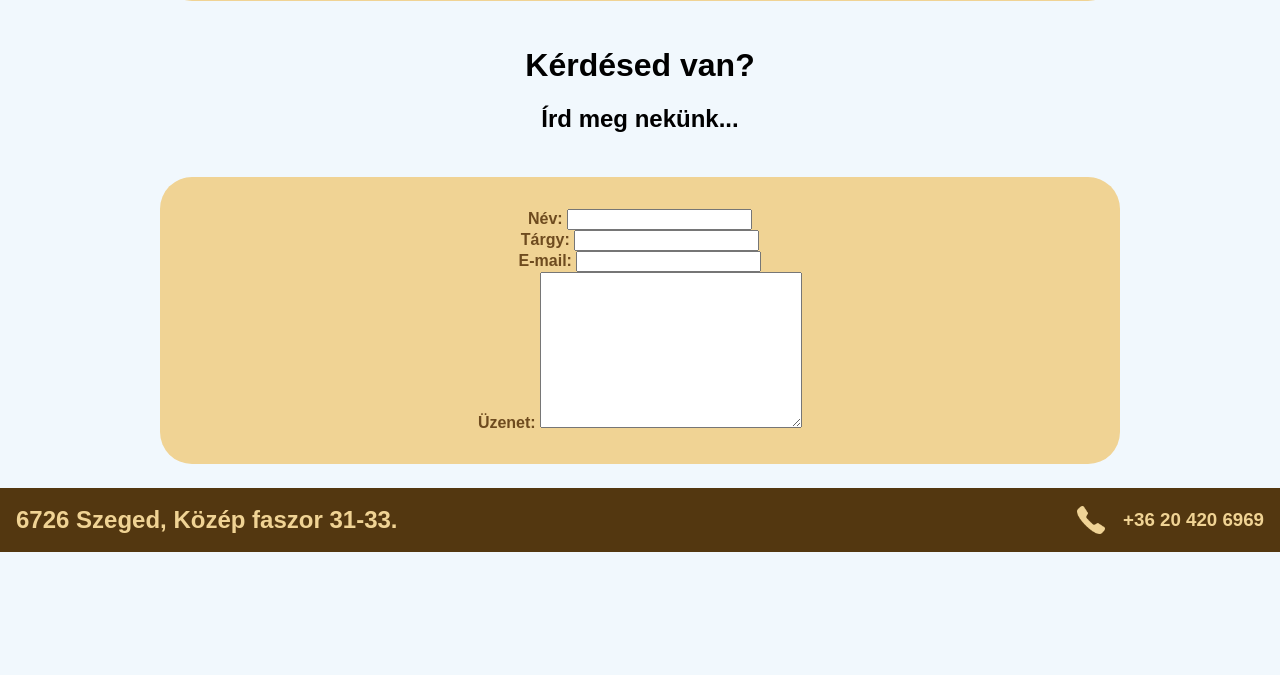
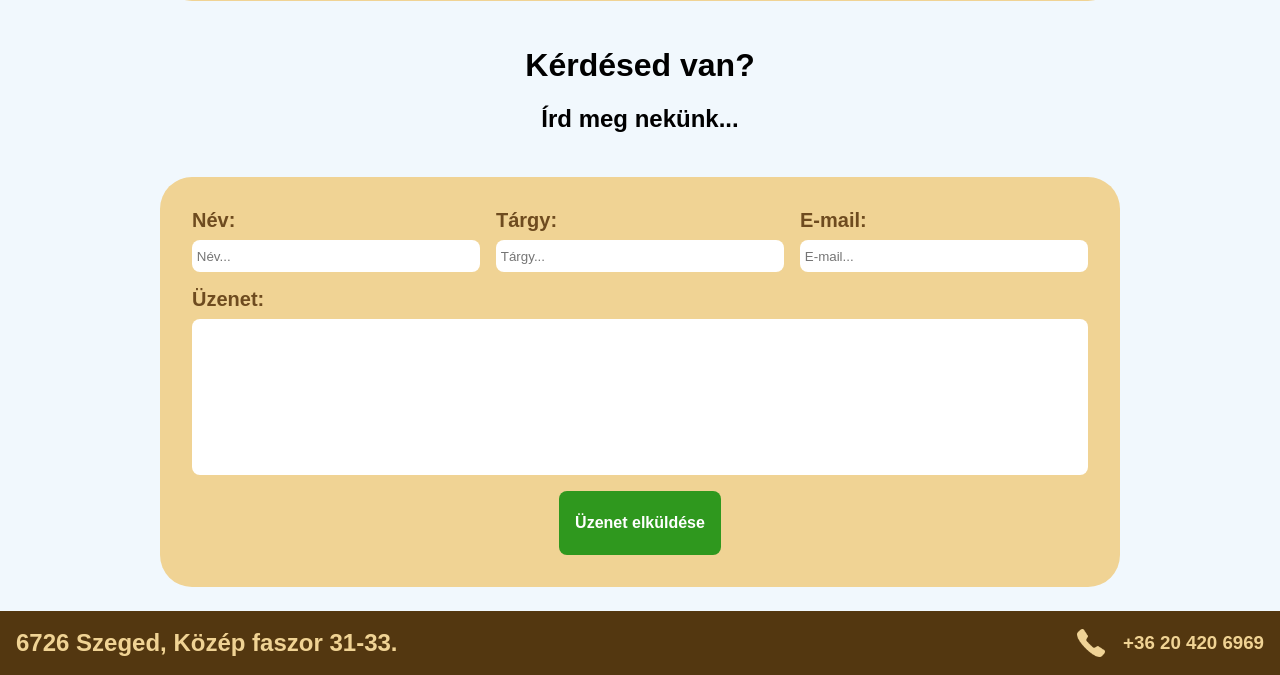
Before and after one commit to alukacs03/webterv_projekt_2024, a PHP site: page /pages/index.html in a window 1280 px wide. Shown: the part 2871-3546 px from the top of the page. Before the commit the page ends 3423 px from the top, so only its background shows below. Run offline with PHP 8.4, Linux system fonts and the light colour scheme.

Commit message:
Kapcsolatfelvétel formula befejez + ideiglenes 404-es oldal létrehozása

```diff
--- a/pages/index.html
+++ b/pages/index.html
@@ -1,5 +1,5 @@
 <!DOCTYPE html>
-<html lang="en">
+<html lang="hu">
 <head>
     <meta charset="UTF-8">
     <title>Rönklovagok Kft.</title>
@@ -141,25 +141,26 @@
             <h2 class="indexSubTitle">Írd meg nekünk...</h2>
         </div>
         <div id="formWrapper">
-            <form id="contactForm" action="/#" method="POST">
+            <form id="contactForm" action="./404.html" method="POST">
                 <div id="contactTopContainer">
-                    <div id="contactNameContainer">
+                    <div id="contactNameContainer" class="contactContainer">
                         <label for="contactNameInput" class="contactLabel">Név:</label>
-                        <input type="text" name="contactNameInput" id="contactNameInput" class="contactInputField">
+                        <input type="text" name="contactNameInput" id="contactNameInput" class="contactInputField" placeholder="Név..." required>
                     </div>
-                    <div id="contactSubjectContainer">
+                    <div id="contactSubjectContainer" class="contactContainer">
                         <label for="contactSubjectInput" class="contactLabel">Tárgy:</label>
-                        <input type="text" name="contactSubjectInput" id="contactSubjectInput" class="contactInputField">
+                        <input type="text" name="contactSubjectInput" id="contactSubjectInput" class="contactInputField" placeholder="Tárgy..." required>
                     </div>
-                    <div id="contactEmailContainer">
+                    <div id="contactEmailContainer" class="contactContainer">
                         <label for="contactEmailInput" class="contactLabel">E-mail:</label>
-                        <input type="email" name="contactEmailInput" id="contactEmailInput" class="contactInputField">
+                        <input type="email" name="contactEmailInput" id="contactEmailInput" class="contactInputField" placeholder="E-mail..." required>
                     </div>
                 </div>
-                <div id="contactMessageContainer">
-                    <label for="contactMessageInput">Üzenet:</label>
-                    <textarea name="contactMessageInput" id="contactMessageInput" cols="30" rows="10"></textarea>
+                <div id="contactMessageContainer" class="contactContainer">
+                    <label for="contactMessageInput" class="contactLabel">Üzenet:</label>
+                    <textarea name="contactMessageInput" id="contactMessageInput" cols="30" rows="10" required></textarea>
                 </div>
+                <button id="contactSubmitButton" type="submit">Üzenet elküldése</button>
             </form>
         </div>
     </main>
--- a/styles/style.css
+++ b/styles/style.css
@@ -120,7 +120,7 @@ a {
     padding: 0;
 }
 
-.offerButton, #allReviewsButton, #aboutUsButton {
+.offerButton, #allReviewsButton, #aboutUsButton, #contactSubmitButton {
     margin: 0;
     padding: 0;
     color: white;
@@ -133,7 +133,7 @@ a {
     border-radius: 0.5rem;
 }
 
-.offerButton:hover, #allReviewsButton:hover, #aboutUsButton:hover {
+.offerButton:hover, #allReviewsButton:hover, #aboutUsButton:hover, #contactSubmitButton:hover {
     background-color: var(--button-color-active);
     cursor: pointer;
 }
@@ -291,16 +291,71 @@ a {
 }
 
 #contactForm {
-    display: grid;
+    display: flex;
+    flex-direction: column;
     box-sizing: border-box;
     background-color: var(--light-colour);
     padding: 2rem;
     border-radius: 2rem;
-    flex-flow: row wrap;
     color: var(--dark-green);
     font-weight: bold;
     justify-content: center;
+    align-items: center;
+    width: 100%;
+    gap: 1rem;
 }
+
+#contactTopContainer {
+    justify-content: center;
+    width: 100%;
+    display: grid;
+    grid-template-columns: repeat(auto-fit, minmax(100px, 1fr));
+    gap: 1rem;
+}
+
+.contactContainer {
+    display: flex;
+    flex-direction: column;
+    justify-content: flex-start;
+    align-items: flex-start;
+    gap: 0.5rem;
+}
+
+.contactInputField {
+    border: none;
+    width: 100%;
+    height: 2rem;
+    border-radius: 0.5rem;
+    box-sizing: border-box;
+    padding: 0.05rem 0.3rem;
+}
+
+.contactLabel {
+    font-size: 1.25rem;
+}
+
+#contactMessageContainer {
+    width: 100%;
+}
+
+#contactMessageInput {
+    resize: none;
+    width: 100%;
+    border: none;
+    border-radius: 0.5rem;
+    padding: 0.2rem;
+    box-sizing: border-box;
+
+}
+
+
+#contactSubmitButton {
+    width: fit-content;
+    padding: 1rem;
+    height: 4rem;
+    font-size: 1rem;
+}
+
 
 /*
     Footer
@@ -330,3 +385,26 @@ footer {
     */
     filter: invert(81%) sepia(15%) saturate(954%) hue-rotate(349deg) brightness(109%) contrast(88%);
 }
+
+
+/*
+    Miscellaneous
+*/
+
+#sadPepe {
+    width: 100vw;
+    height: 100vh;
+}
+
+#NegyszazasText {
+    position: fixed;
+    display: flex;
+    justify-content: center;
+    align-items: center;
+    font-size: 20vw;
+    background: linear-gradient(90deg, rgba(255,0,0,1) 0%, rgba(255,154,0,1) 10%, rgba(208,222,33,1) 20%, rgba(79,220,74,1) 30%, rgba(63,218,216,1) 40%, rgba(47,201,226,1) 50%, rgba(28,127,238,1) 60%, rgba(95,21,242,1) 70%, rgba(186,12,248,1) 80%, rgba(251,7,217,1) 90%, rgba(255,0,0,1) 100%);
+    background-clip: text;
+    color: transparent;
+    width: 100%;
+    height: 100%;
+}
```
Also changed, not shown: pages/404.html (added, +17 -0 lines), pictures/profilepics/sadpepe.png (added).
